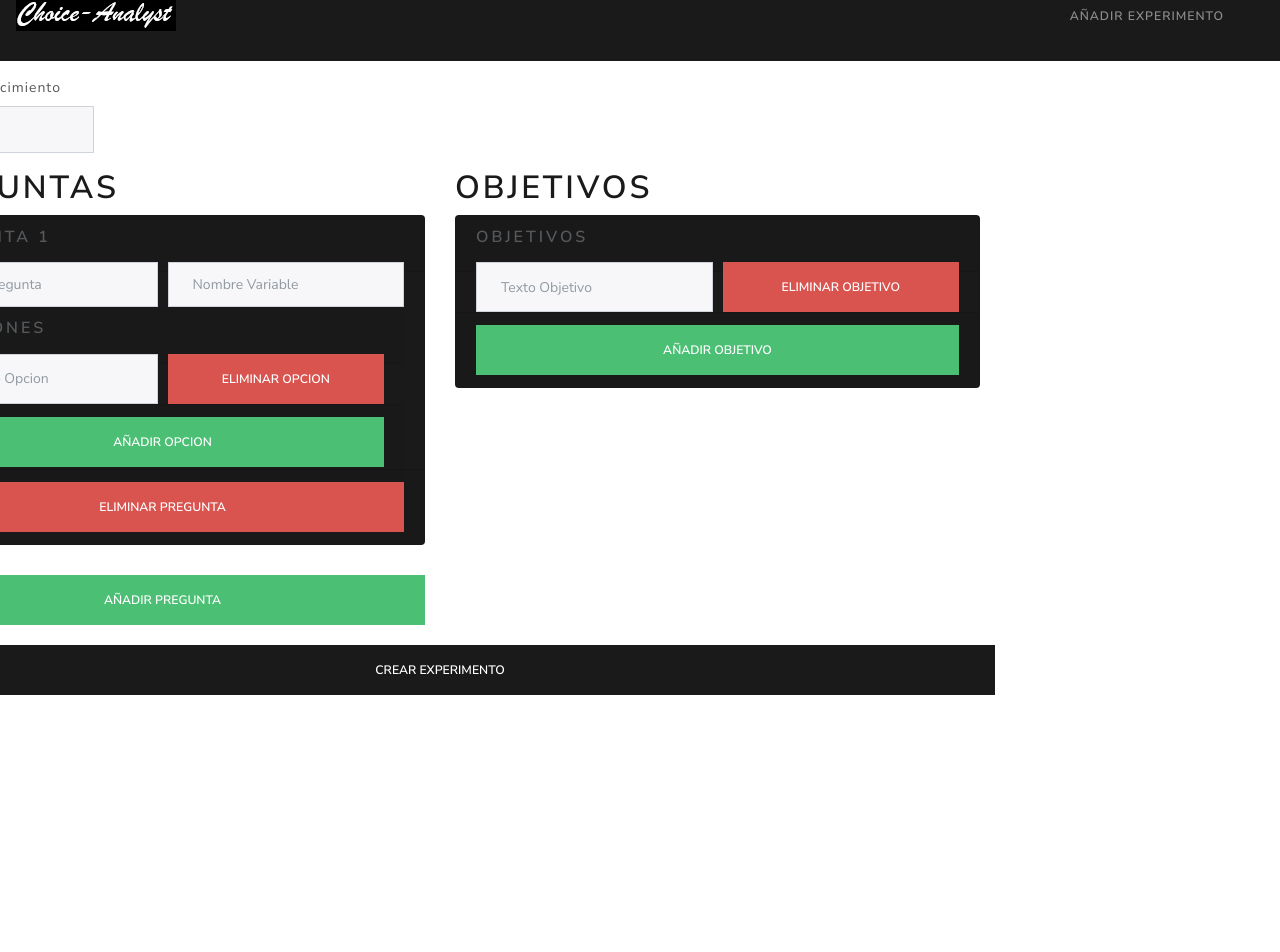
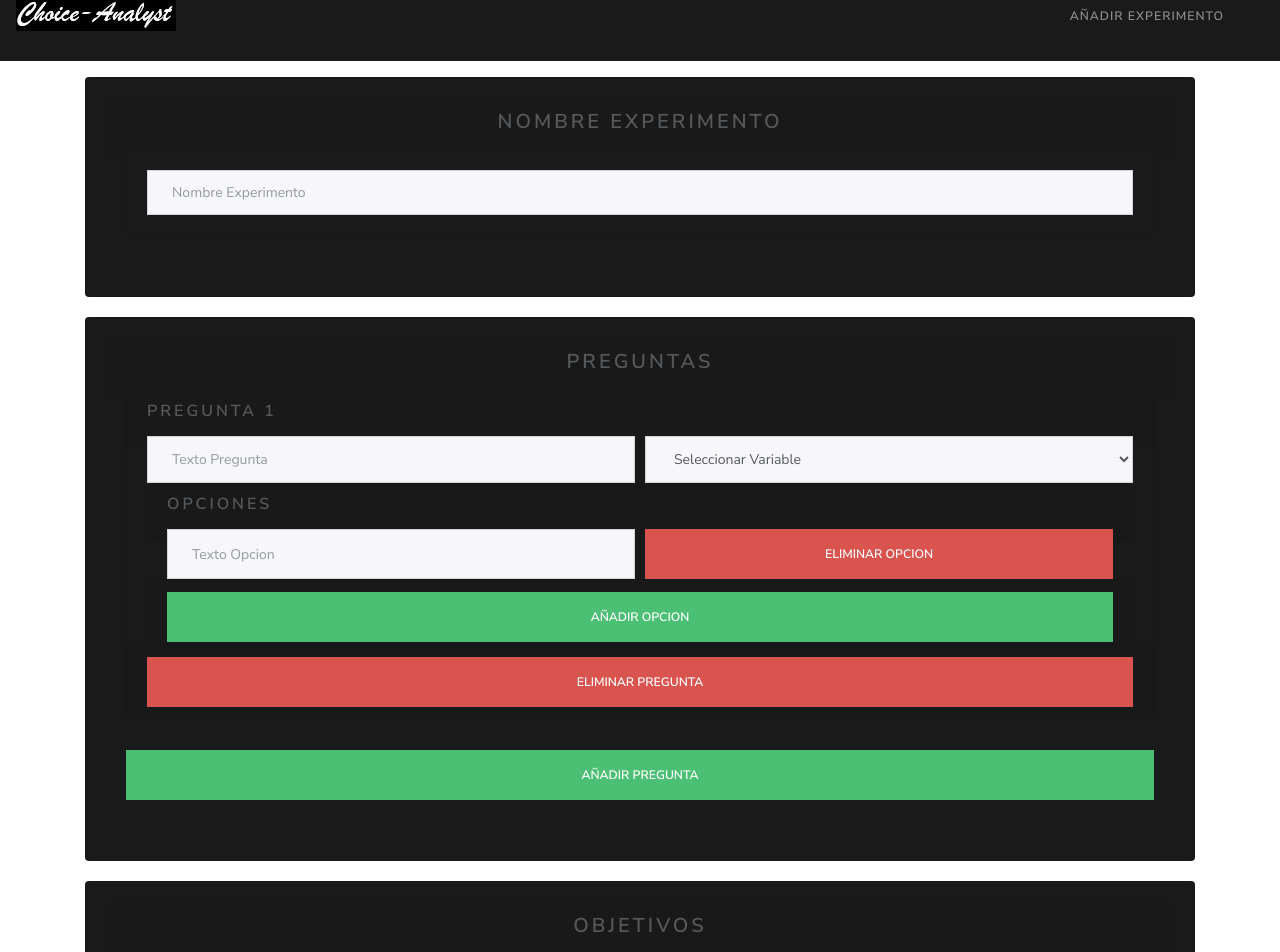
Before and after one commit to martintaibofeijoo/choice-analyst, a React (Create React App) app in the folder react/: page /crearExperimento in a window 1280 px wide. Shown: the part 29-981 px from the top of the page. Before the commit the page ends 800 px from the top, so only its background shows below. Built offline with nearby package versions, Linux system fonts and the light colour scheme.

Commit message:
Commit 05/04/2019

```diff
--- a/react/src/components/crearexperimento/index.js
+++ b/react/src/components/crearexperimento/index.js
@@ -47,8 +47,8 @@ class VistaCrearExperimento extends Component {
                     textoObjetivo: ""
                 }
             ],
-            variablesAsignadas:[],
-            variables: ["Higiene","Ruído", "Distancía", "Energía", "Compañía", "Atmosfera", "Calidad de Servicio", "Apariencia", "Temperatura", "Saludable" , "Sabroso", "Menu Seleccionado", "Primer Plato", "Segundo Plato", "Postre"]
+            variablesAsignadas: [],
+            variables: ["Higiene", "Ruído", "Distancía", "Energía", "Compañía", "Atmosfera", "Calidad de Servicio", "Apariencia", "Temperatura", "Saludable", "Sabroso", "Menu Seleccionado", "Primer Plato", "Segundo Plato", "Postre"]
         }
     }
 
@@ -121,9 +121,35 @@ class VistaCrearExperimento extends Component {
             state.preguntas.map((item, index) => {
                 if (index === identificador) {
                     item.variableAsociada = variableAsociada;
+                    if (this.state.variables.includes(variableAsociada)) {
+                        let posicion = 0;
+                        this.state.variables.map((item, index) => {
+                            if (item === variableAsociada) {
+                                posicion = index;
+                            }
+                        })
+                        console.log(posicion)
+                        let {variables} = this.state;
+
+                        let nuevasVariables = [
+                            ...variables.slice(0, posicion),
+                            ...variables.slice(posicion + 1),
+                        ]
+                        this.setState({variables: nuevasVariables});
+
+                    } else if (this.state.variables.includes(variableAsociada)) {
+                        let {variables} = this.state;
+                        let nuevasVariables = [
+                            ...variables, variableAsociada
+                        ]
+                        this.setState({variables: nuevasVariables});
+                    }
                 }
             })
         })
+        console.table(this.state.preguntas)
+
+
     }
 
     onAnadirOpcionPregunta = (identificadorPregunta) => {
@@ -207,27 +233,34 @@ class VistaCrearExperimento extends Component {
 
     render() {
         return (
-            <Container classname={"containerexperimento"} style={{marginLeft: '-200px'}}>
+            <Container classname={"containerexperimento"}>
                 <Row>
-                    <Form>
-                        <Form.Group>
-                            <Label>Nombre Establecimiento</Label>
-                            <Form.Control value={this.state.nombreExperimento}
-                                          pattern="[a-z0-9A-ZÀ-ÿ\u00f1\u00d1]+(\s*[a-z0-9A-ZÀ-ÿ\u00f1\u00d1]*)*[a-zA-Z0-9À-ÿ\u00f1\u00d1]+"
-                                          onChange={this.onNombreExperimentoChange} required/>
-                            <Form.Control.Feedback type="invalid">
-                                Introduce el nombre del establecimiento
-                            </Form.Control.Feedback>
-                        </Form.Group>
-                    </Form>
+                    <Card block color="primary">
+                        <CardHeader style={{marginBottom: '-30px'}}>
+                            <CardTitle style={{fontSize: '20px', textAlign: 'center'}}> Nombre Experimento</CardTitle>
+                        </CardHeader>
+                        <CardBody>
+                            <Card color="primary">
+                                <CardBody>
+                                    <Input className="inputs" placeholder="Nombre Experimento"
+                                           value={this.state.nombreExperimento}
+                                           onChange={this.onNombreExperimentoChange}/>
+                                </CardBody>
+                            </Card>
+                        </CardBody>
+                    </Card>
                 </Row>
                 <Row>
-                    <Col>
-                        <h1>Preguntas</h1>
+                    <Card block color="primary">
+                        <CardHeader style={{marginBottom: '-30px'}}>
+                            <CardTitle style={{fontSize: '20px', textAlign: 'center'}}>Preguntas</CardTitle>
+                        </CardHeader>
+                        <CardBody>
                             <ul className="lista">
                                 {this.state.preguntas.map(
                                     (item, index) =>
                                         <Pregunta pregunta={item} key={index} identificadorPregunta={index}
+                                                  variables={this.state.variables}
                                                   onEliminarPregunta={() => this.onEliminarPregunta(index)}
                                                   onModificarTextoPregunta={this.onModificarTextoPregunta}
                                                   onModificarVariableAsociadaPregunta={this.onModificarVariableAsociadaPregunta}
@@ -244,13 +277,16 @@ class VistaCrearExperimento extends Component {
                                     Añadir Pregunta
                                 </Button>
                             </div>
-                    </Col>
-                    <Col>
-                        <h1>Objetivos</h1>
+                        </CardBody>
+                    </Card>
+                </Row>
+                <Row>
+                    <Card block color="primary">
+                        <CardHeader style={{marginBottom: '-30px'}}>
+                            <CardTitle style={{fontSize: '20px', textAlign: 'center'}}>Objetivos</CardTitle>
+                        </CardHeader>
+                        <CardBody>
                             <Card color="primary">
-                            <CardHeader style={{marginBottom: '-30px'}}>
-                                <CardTitle>Objetivos</CardTitle>
-                            </CardHeader>
                                 <CardBody style={{marginBottom: '-50px'}}>
                                     <ul className="lista">
                                         {this.state.objetivos.map(
@@ -268,7 +304,8 @@ class VistaCrearExperimento extends Component {
                                     </Button>
                                 </CardFooter>
                             </Card>
-                    </Col>
+                        </CardBody>
+                    </Card>
                 </Row>
                 <Row>
                     <Button style={{marginBottom: '50px'}} block color={"success"}
@@ -359,9 +396,17 @@ class Pregunta extends Component {
                                        onChange={this.onTextoPreguntaChange}/>
                             </Col>
                             <Col>
-                                <Input className="inputs" placeholder="Nombre Variable"
+
+                                <Input className="inputs" type={"select"} placeholder="Añadir Variable"
                                        value={this.props.pregunta.variableAsociada}
-                                       onChange={this.onVariableAsociadaChange}/>
+                                       onChange={this.onVariableAsociadaChange}>
+                                    <option value="" disabled>Seleccionar Variable</option>
+                                    {this.props.variables.map(
+                                        (item, index) =>
+                                            <option>{item}</option>
+                                    )
+                                    }
+                                </Input>
                             </Col>
                         </Form.Row>
                     </Form>
```
Lines whose indentation alone changed are shown as unchanged.
